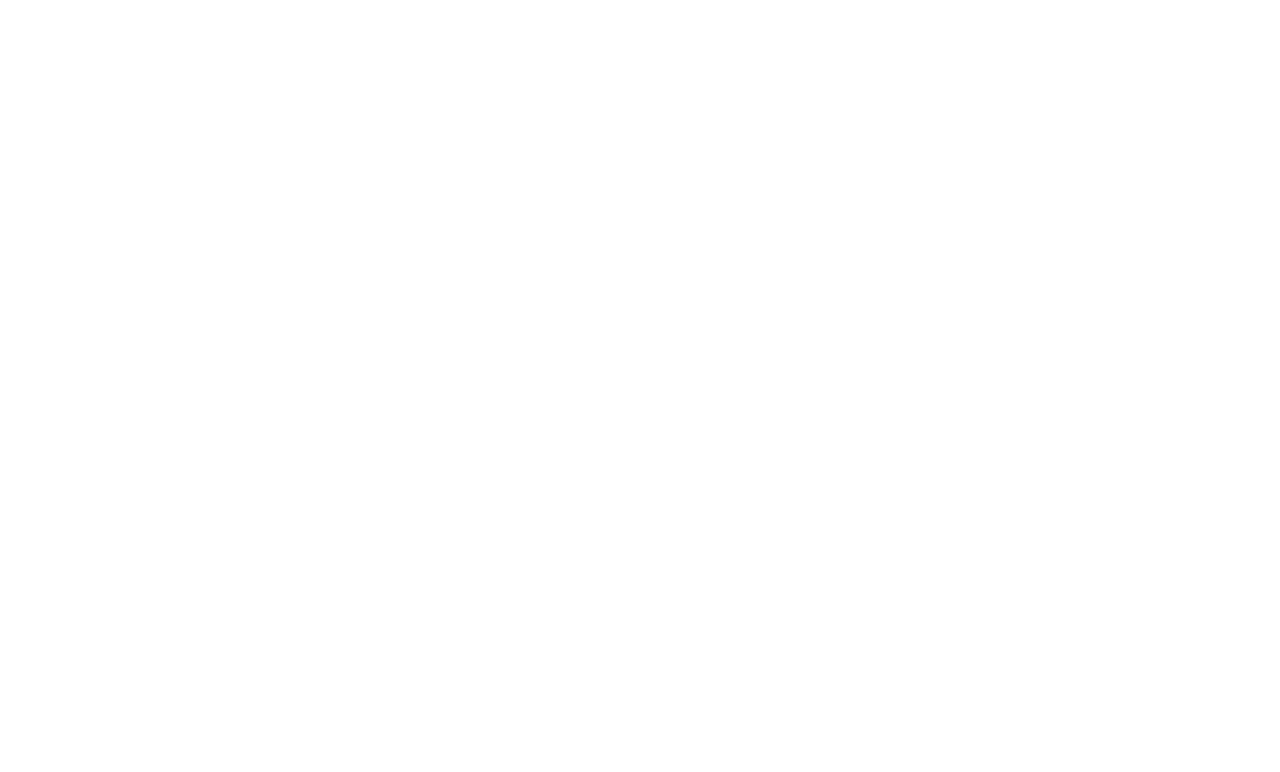
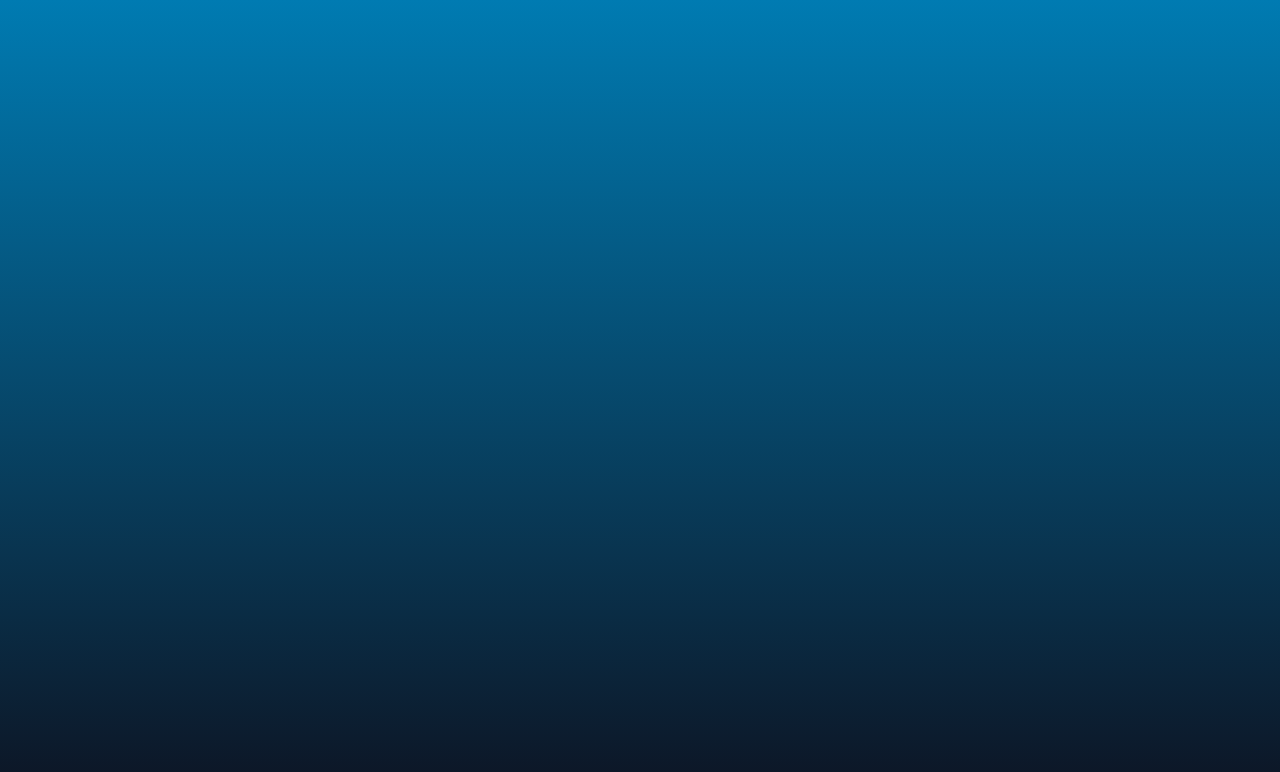
Before and after one commit to devmarcioreis/avatar-card, a plain HTML site: page index.html in a window 1280 px wide. Drawn offline with nearby package versions, Linux system fonts and the light colour scheme.

Commit message:
iniciando projeto

```diff
--- a/assets/css/styles.css
+++ b/assets/css/styles.css
@@ -1,4 +1,7 @@
 @charset "UTF-8";
+
+
+@import url('https://fonts.googleapis.com/css2?family=Poppins:wght@100;200;300;400;500;600;700;800&display=swap');
 
 * {
     margin: 0;
@@ -9,3 +12,18 @@
     outline: none;
     box-sizing: border-box;
 }
+
+:root {
+    --color-1: #007bb2;
+    --color-2: #0d1423;
+    --font: 'Poppins', sans-serif;
+}
+
+body {
+    font-family: var(--font);
+    display: flex;
+    align-items: center;
+    justify-content: center;
+    min-height: 100vh;
+    background: linear-gradient(var(--color-1), var(--color-2));
+}
--- a/index.html
+++ b/index.html
@@ -4,10 +4,16 @@
     <meta charset="UTF-8">
     <meta http-equiv="X-UA-Compatible" content="IE=edge">
     <meta name="viewport" content="width=device-width, initial-scale=1.0">
+    <link rel="stylesheet" href="https://unicons.iconscout.com/release/v4.0.0/css/line.css">
     <link rel="stylesheet" href="assets/css/styles.css">
     <title>Avatar Card</title>
 </head>
+
 <body>
+
+    <div class="card">
+
+    </div>
 
 </body>
 </html>
```
